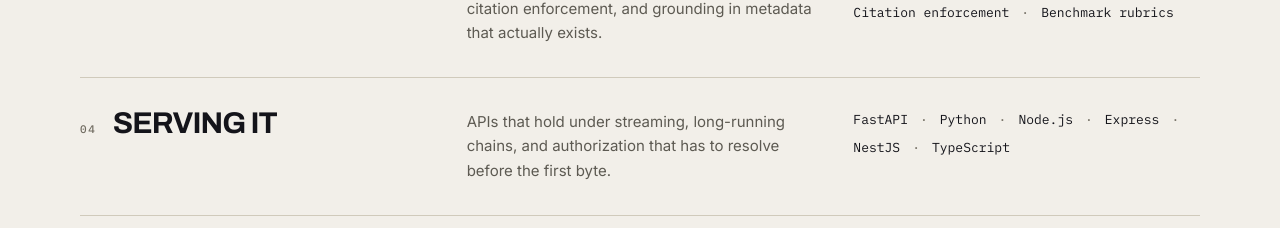
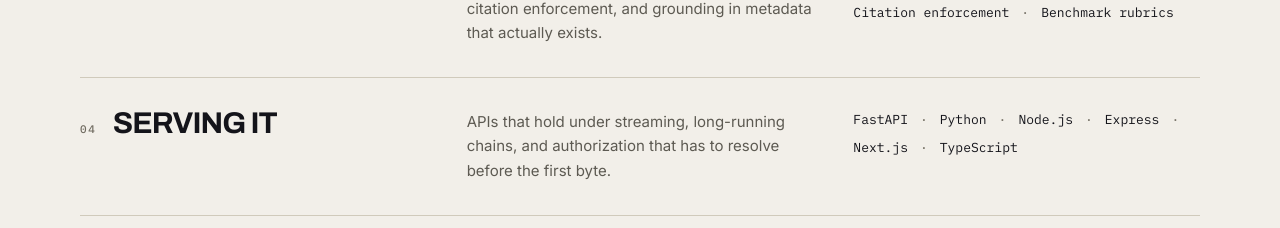
Before and after one commit to Elisabeth56/Portfolio, a Next.js app: page /read in a window 1280 px wide. Shown: the part 10291-10519 px from the top of the page. Built offline with nearby package versions, Linux system fonts and the light colour scheme.

Commit message:
list next.js under serving it and record the hero, copy, aside and screenshot decisions

```diff
--- a/src/content/experience.ts
+++ b/src/content/experience.ts
@@ -105,7 +105,7 @@ export const capabilities: CapabilityGroup[] = [
     verb: "Serving it",
     detail:
       "APIs that hold under streaming, long-running chains, and authorization that has to resolve before the first byte.",
-    items: ["FastAPI", "Python", "Node.js", "Express", "NestJS", "TypeScript"],
+    items: ["FastAPI", "Python", "Node.js", "Express", "Next.js", "TypeScript"],
   },
   {
     index: "05",
```
Also changed, not shown: 1 other file (tests, documents, lock files or other folders).
